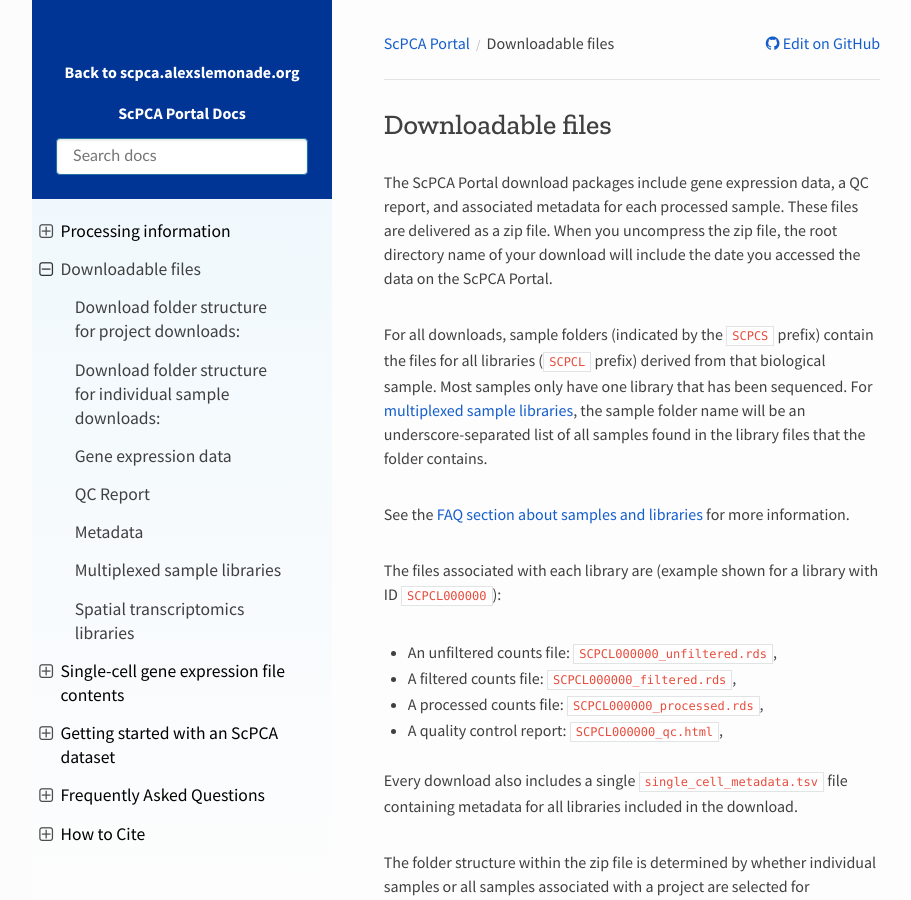
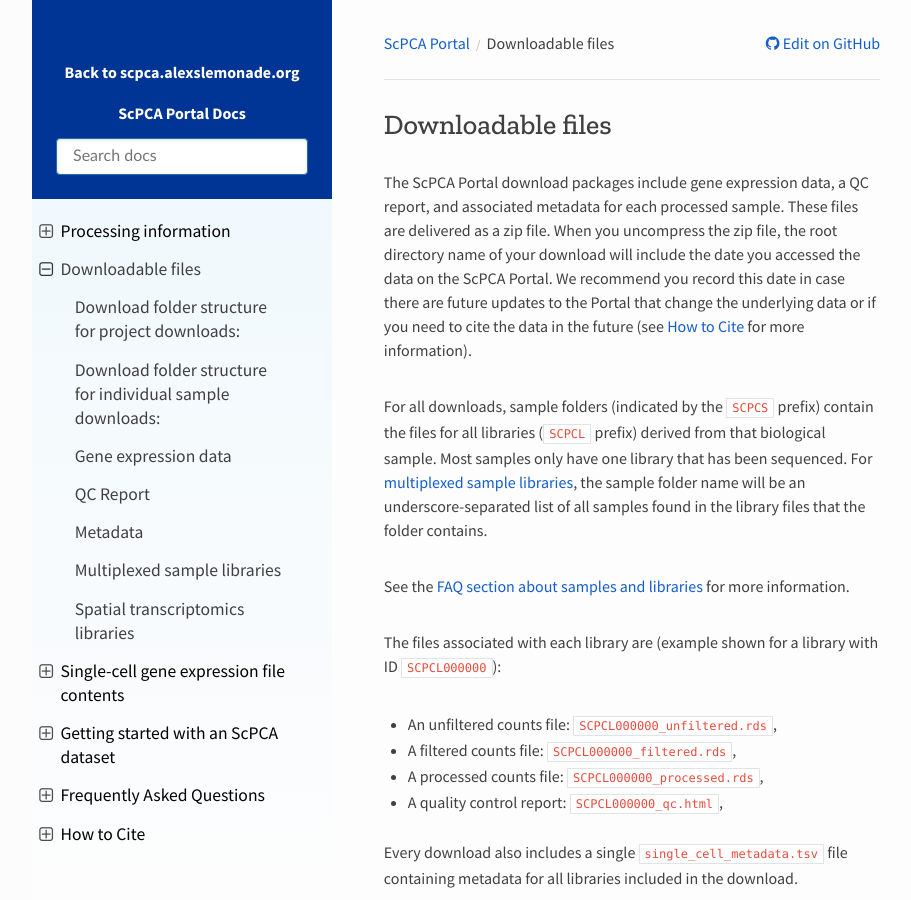
Before and after one commit to DongzeHE/scpca-docs, a Sphinx documentation site: the page built from docs/download_files.md, in a window 1280 px wide and 900 px high. Shown: the whole window, without its empty margins (158-1069 px from the left). Built offline with Sphinx 7.4.7 and the Read the Docs theme 2.0.0, drawn with Linux system fonts in a browser that asks for light colours.

Commit message:
Apply suggestions from code review

```diff
--- a/docs/download_files.md
+++ b/docs/download_files.md
@@ -3,6 +3,8 @@
 The ScPCA Portal download packages include gene expression data, a QC report, and associated metadata for each processed sample.
 These files are delivered as a zip file.
 When you uncompress the zip file, the root directory name of your download will include the date you accessed the data on the ScPCA Portal.
+We recommend you record this date in case there are future updates to the Portal that change the underlying data or if you need to cite the data in the future (see {ref}`How to Cite <citation:how to cite>` for more information).
+<!-- TODO: Add link to CHANGELOG -->
 
 For all downloads, sample folders (indicated by the `SCPCS` prefix) contain the files for all libraries (`SCPCL` prefix) derived from that biological sample.
 Most samples only have one library that has been sequenced.
```
